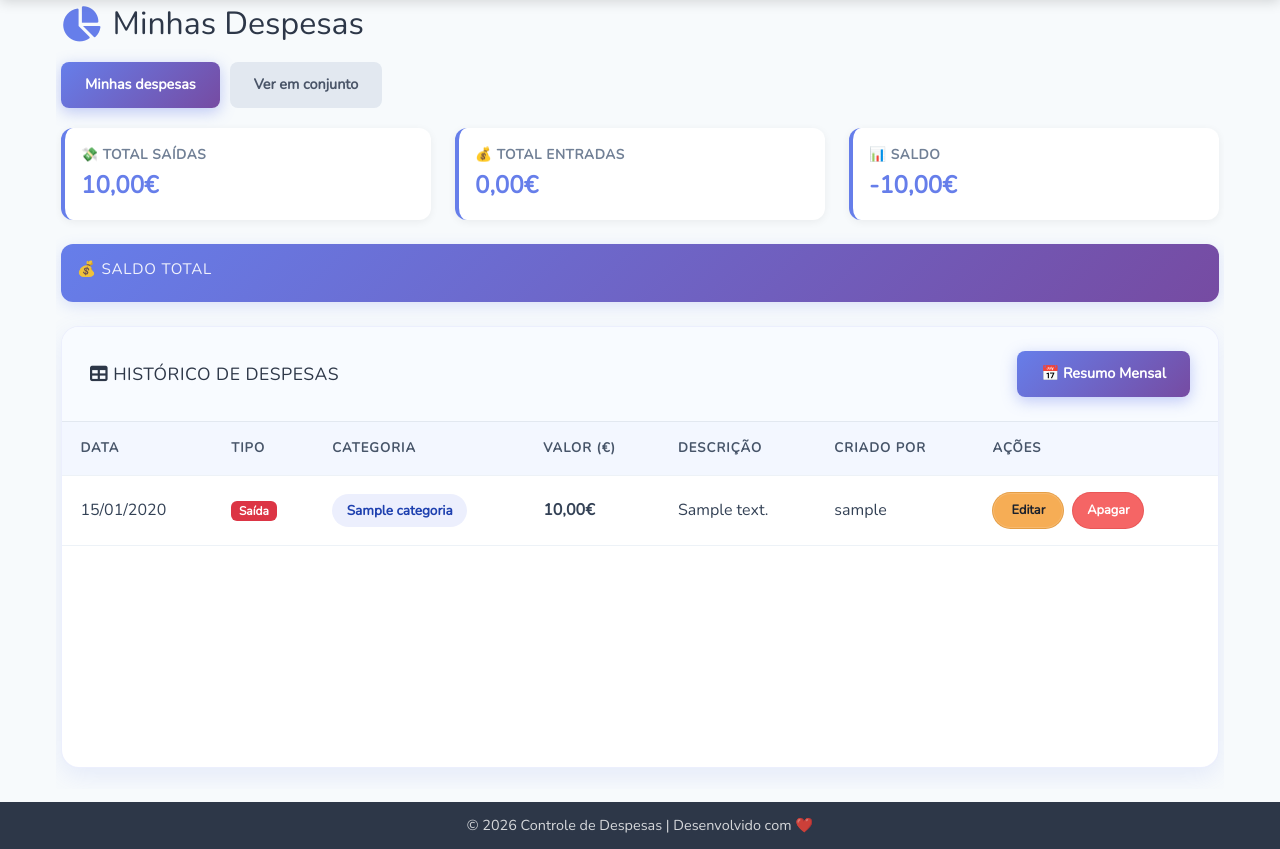
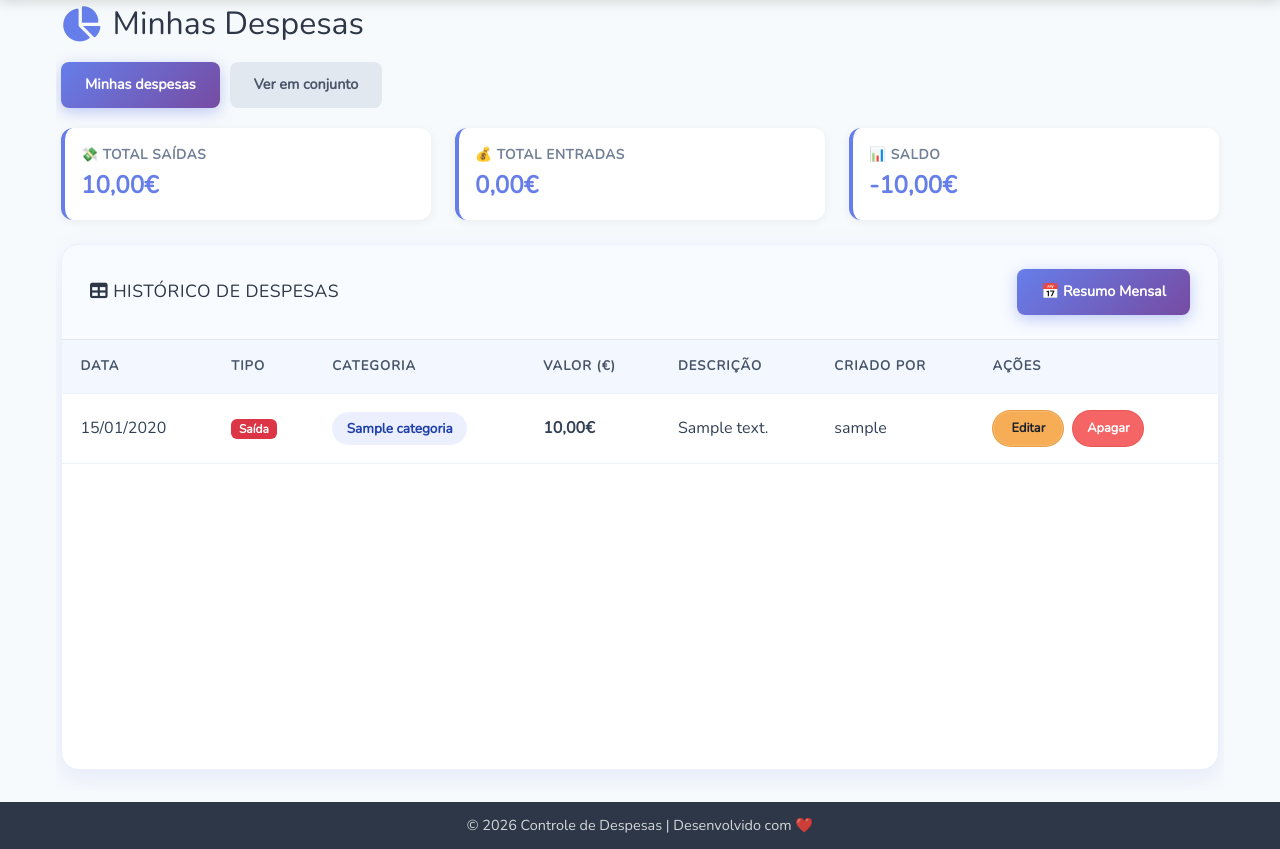
Before and after one commit to bda79/python_despesas, a Django app: page / in a window 1280 px wide. Shown: the part 62-911 px from the top of the page. Run offline with Django 5.2, Linux system fonts and the light colour scheme; a user stored in the database is signed in; tables that the repository leaves empty hold one stand-in row (values such as "Sample post"); some libraries are stand-ins or nearby versions.

Commit message:
Ajustes na lista e resumo

```diff
--- a/despesas/expenses/templates/lista.html
+++ b/despesas/expenses/templates/lista.html
@@ -41,10 +41,6 @@
                         <div class="stat-label">📊 Saldo</div>
                         <div class="stat-value">{{ saldo|format_currency_pt }}</div>
                     </div>
-                </div>
-                <div class="total-card">
-                    <h3>💰 Saldo Total</h3>
-                    <div class="total-amount">{{ total|format_currency_pt }}</div>
                 </div>
                 <div class="table-card">
                     <div class="table-card-header">
--- a/despesas/static/css/lista.css
+++ b/despesas/static/css/lista.css
@@ -4,6 +4,7 @@
   display: flex;
   flex-direction: column;
   overflow: hidden;
+  height: calc(100vh - 120px);
 }
 
 .header-section {
@@ -123,7 +124,7 @@
   min-height: 0;
   overflow-y: auto;
   overflow-x: hidden;
-  height: 345px;
+  flex: 1;
 }
 
 /* Estilo da barra de scroll */
--- a/despesas/static/css/resumo.css
+++ b/despesas/static/css/resumo.css
@@ -4,6 +4,7 @@
   flex-direction: column;
   overflow: hidden;
   min-height: 0;
+  height: calc(100vh - 120px);
 }
 
 /* ELEMENTOS FIXOS */
@@ -142,7 +143,7 @@
   min-height: 0;
   overflow-y: auto;
   overflow-x: hidden;
-  height: 320px;
+  flex: 1;
 }
 
 /* Scroll bonito */
```
Also changed, not shown: despesas/expenses/templates/resumo_mensal.html (+6 -1 lines).
